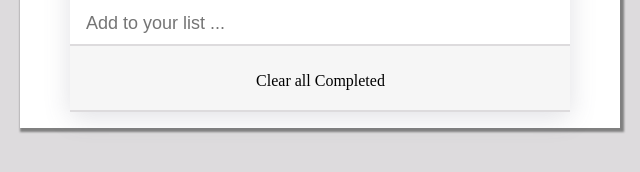
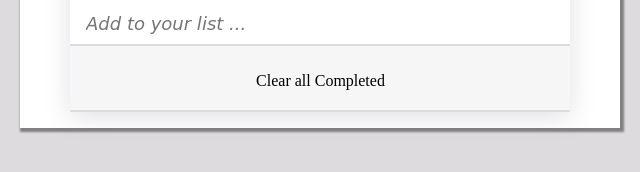
Before and after one commit to principlebrothers/To-do-list, a website built with webpack: page src/index.html in a window 1280 px wide. Shown: the part 194-366 px from the top of the page, 320-960 px from the left. Built offline with nearby package versions, Linux system fonts and the light colour scheme.

Commit message:
Style add input

```diff
--- a/src/style.css
+++ b/src/style.css
@@ -45,6 +45,8 @@ body {
 }
 
 .add-item input {
+  font-family: cursive;
+  font-style: oblique;
   border: 0;
   font-size: 18px;
   width: 100%;
@@ -89,6 +91,7 @@ input[type=checkbox] {
 }
 
 input.description {
+  font-size: 18px;
   width: 100%;
   border: 0;
 }
```
